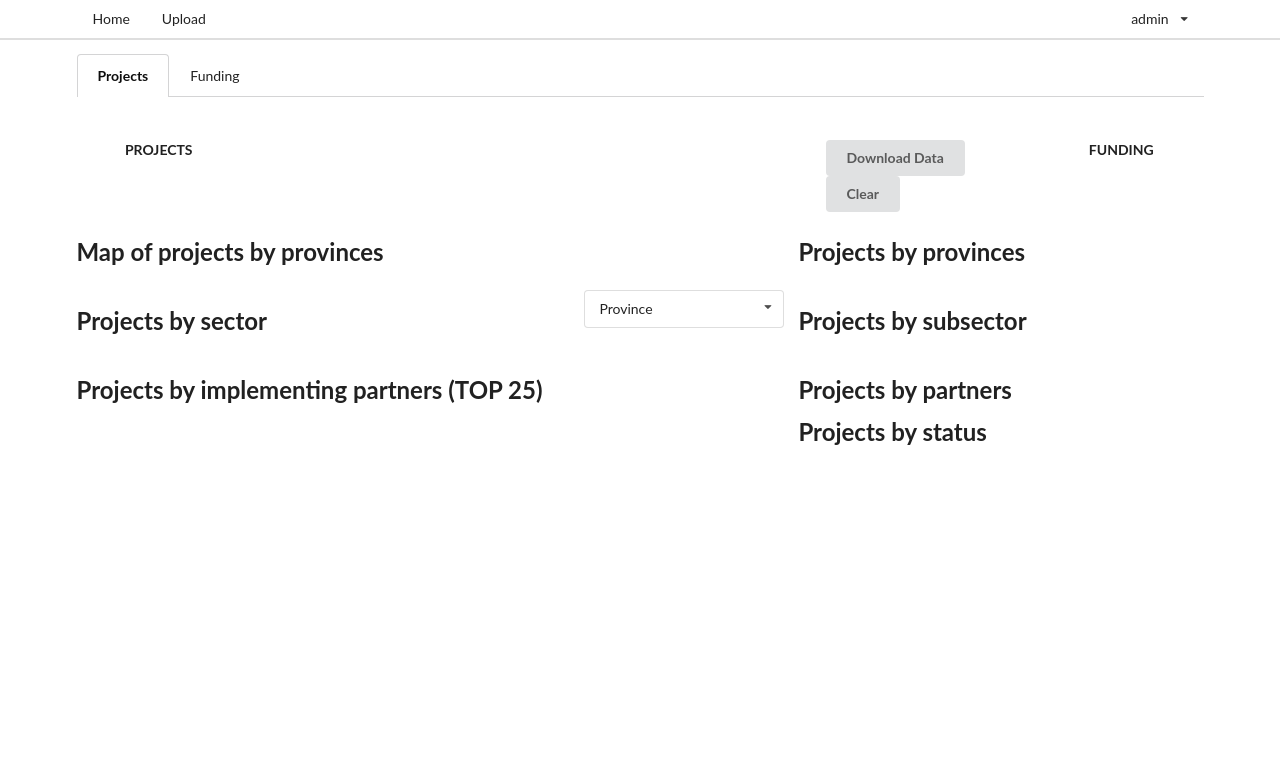
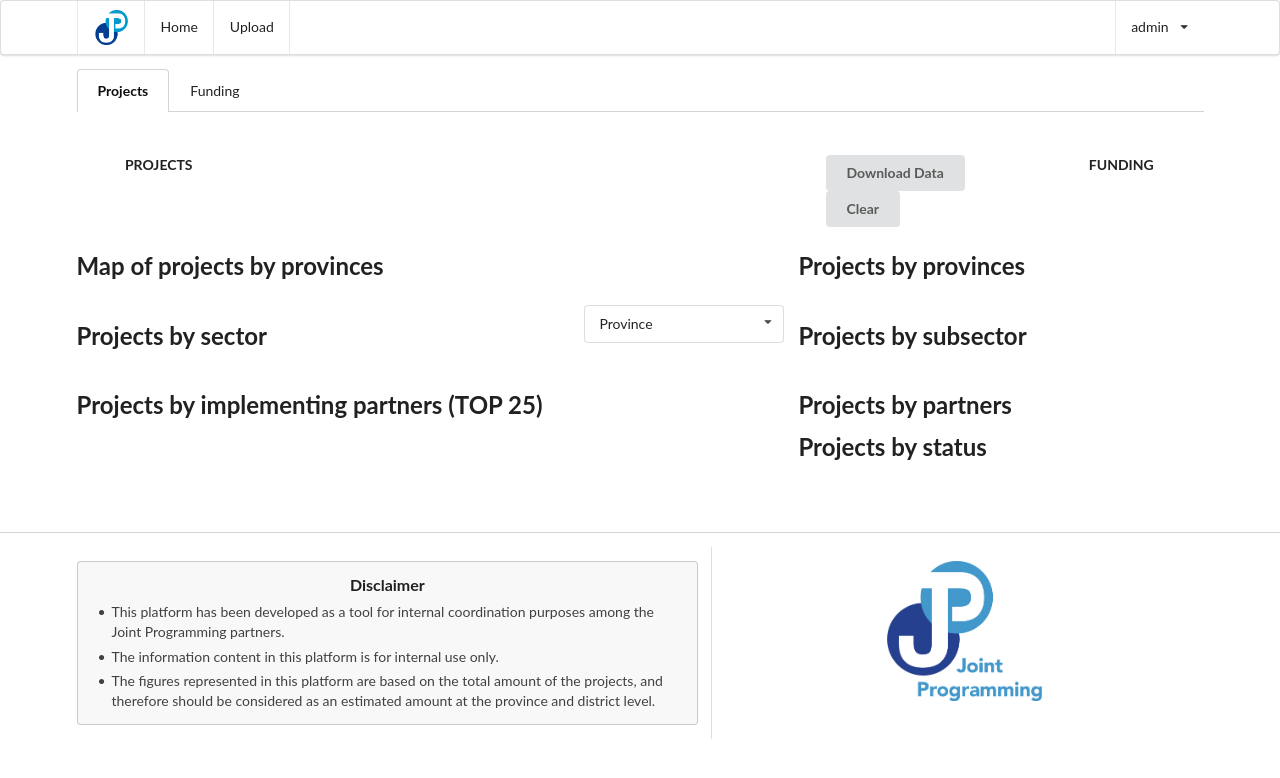
Before and after one commit to denysboiko/laos_3w, a Django app: page / in a window 1280 px wide. Shown: the top 778 px of the page. Run offline with Django 3.2, Linux system fonts and the light colour scheme; a user stored in the database is signed in; data comes from the database, SQL or seed files in the repository; tables that the repository leaves empty hold one stand-in row (values such as "Sample post"); some libraries are stand-ins or nearby versions.

Commit message:
added logo

```diff
--- a/templates/index.html
+++ b/templates/index.html
@@ -58,10 +58,6 @@
             fill-opacity: .8;
         }
 
-        {#        .dc-chart g.deselected path {#}
-        {#            fill: #eee;#}
-        {#        }#}
-
         .cleanrow {
             position: relative;
             display: flex;
@@ -76,25 +72,38 @@
             width: 200px;
             position: absolute;
             top: 50px;
-            right: 0px;
+            right: 0;
         }
 
+        .footer {
+            text-align: center;
+            margin-top: 70px;
+            border-top: 1px solid #D4D4D5 !important;
+        }
+
+        .ui.footer.segment {
+            margin: 4em 0 0;
+            padding: 2em 0;
+        }
     </style>
 
 </head>
 <body>
 
 
-<div class="ui secondary pointing menu">
+<div class="ui menu">
 
     <div class="ui container">
+        <div class="item">
+            <img height="35px" src="{% static 'img/jp_logo_square.png' %}">
+        </div>
         <a class="item" href="/">Home</a>
         <a class="item" href="/upload">Upload</a>
         <div class="right menu">
             {% if user.is_authenticated %}
-                <div class="ui pointing dropdown link item">
-                    <span class="text">{{ user }}</span>
-                    <i class="dropdown icon"></i>
+                <div class="ui dropdown item">
+                    {{ user }} <i class="dropdown icon"></i>
+
                     <div class="menu">
                         <div class="header">ACTIONS</div>
                         <a class="item" href="/admin">Administration</a>
@@ -234,7 +243,7 @@
                     <h2 class="ui header">Projects by status</h2>
                     <div id="status"></div>
                 </div>
-                <div class="ui" id ="districts" style="display: none">
+                <div class="ui" id="districts" style="display: none">
                 </div>
             </div>
 
@@ -243,7 +252,30 @@
 
     </div>
 </div>
-
+<div class="ui vertical footer segment">
+    <div class="ui center aligned container">
+        <div class="ui stackable divided grid">
+            <div class="nine wide column">
+                <div class="ui message">
+                    <div class="header">
+                        Disclaimer
+                    </div>
+                    <ul class="list">
+                        <li>This platform has been developed as a tool for internal coordination purposes among the
+                            Joint Programming partners.
+                        </li>
+                        <li>The information content in this platform is for internal use only.</li>
+                        <li>The figures represented in this platform are based on the total amount of the projects, and
+                            therefore should be considered as an estimated amount at the province and district level.
+                        </li>
+                    </ul>
+                </div>
+            </div>
+            <div class="seven wide column">
+                <img src="{% static 'img/jp_logo.png' %}" height="140px" class="ui centered image">
+            </div>
+        </div>
+    </div>
 </body>
 
 
```
Also changed, not shown: templates/admin/login.html (added, +68 -0 lines), django_project/static/img/jp_logo.png (added), django_project/static/img/jp_logo_square.png (added). Lines whose indentation alone changed are shown as unchanged.
